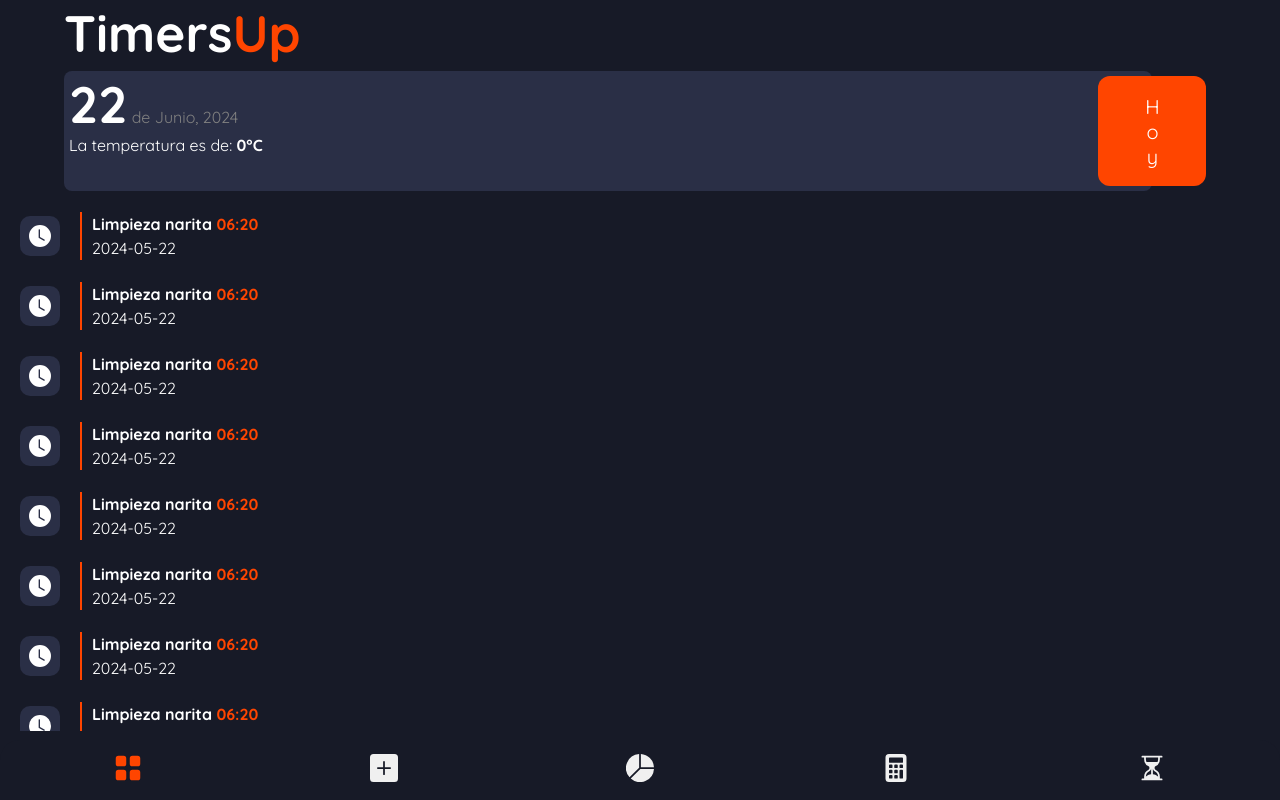
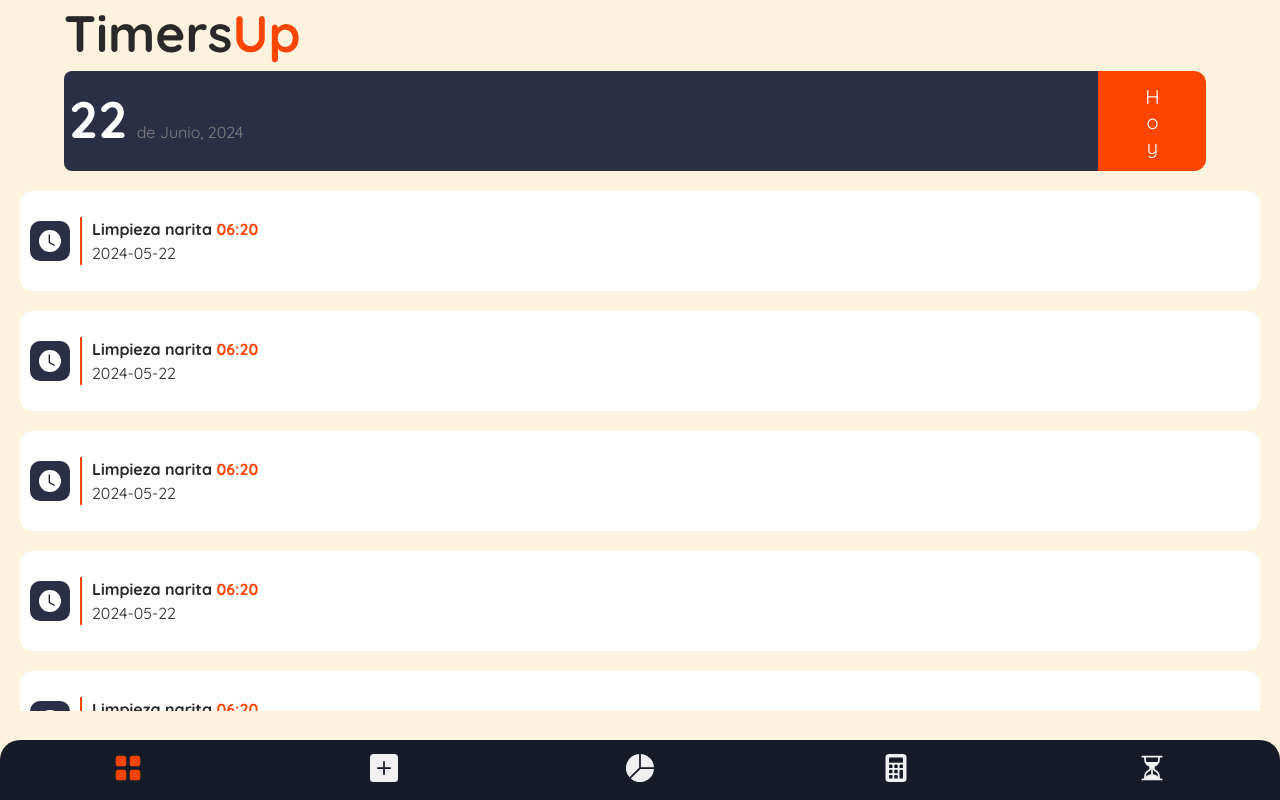
Before and after one commit to lpmagdiel/timersup, a React (Vite) app: page / in a window 1280 px wide. Built offline with nearby package versions, Linux system fonts and the light colour scheme; no server answers.

Commit message:
nueva interfaz

```diff
--- a/src/App.css
+++ b/src/App.css
@@ -1,6 +1,6 @@
 #root {
   font-family: "Quicksand", sans-serif;
-  background-color: #171a27;
+  background-color: #FFF3E0;
   min-height: 100vh;
   width: 100%;
 }
@@ -8,7 +8,7 @@
   padding: 0;
   margin: 0;
   box-sizing: border-box;
-  color: #fff
+  color: #292929;
   ;
 }
 .App{
@@ -16,7 +16,7 @@
 }
 .title-app{
   margin: 5px 5%;
-  color: #fff;
+  color: #292929;
 }
 .color-orange{
   color: #ff4500;
--- a/src/components/DateInformation/DateInformation.jsx
+++ b/src/components/DateInformation/DateInformation.jsx
@@ -4,32 +4,13 @@
 export const DateInformation = () => {
   const date = new Date();
   const actualMonth = date.getMonth() + 1;
-  const [weather, setWeather] = useState("0°C");
   const months = ['Enero', 'Febrero', 'Marzo', 'Abril', 'Mayo', 'Junio',
     'Julio', 'Agosto', 'Septiembre', 'Octubre', 'Noviembre', 'Diciembre'];
 
-  const successGeo = (position) => {
-    const URL_WEATHER = `https://api.open-meteo.com/v1/forecast?latitude=${position.coords.latitude}&longitude=${position.coords.longitude}&current=temperature_2m`;
-    setWeather("?°C");
-    fetch(URL_WEATHER)
-      .then(response => response.json())
-      .then(data => {
-        const temperature = data.current.temperature_2m+data.current_units.temperature_2m;
-        setWeather(temperature);
-      })
-  }
-  const errorGeo = () => {
-    setWeather("No lo se 😅");
-  }
-
-  useEffect(() => {
-    navigator.geolocation.getCurrentPosition(successGeo, errorGeo);
-  }, [])
   return (
     <header className='date-information'>
       <div className="date-information-tag">Hoy</div>
       <h1>{date.getDate()}</h1><span> de {months[actualMonth]}, {date.getFullYear()}</span>
-      <p>La temperatura es de: <b>{weather}</b></p>
     </header>
   );
 };
--- a/src/components/DateInformation/style.css
+++ b/src/components/DateInformation/style.css
@@ -1,9 +1,8 @@
 .date-information{
     margin-top: 10px;
     width: 85%;
-    height: 120px;
+    height: 100px;
     background-color: #2a2f46;
-    padding: 5px;
     margin-left: 5%;
     border-radius: 8px;
     position: relative;
@@ -12,6 +11,7 @@
 .date-information h1{
     display: inline-block;
     color: #fff;
+    padding: 20px 5px 5px 5px;
 }
 .date-information p{
     color: #fff;
@@ -25,10 +25,11 @@
     color: #fff;
     background-color: orangered;
     width: 10%;
-    height: 110px;
+    height: 100%;
     position: absolute;
     left: 95%;
-    border-radius: 12px;
+    border-top-right-radius: 12px;
+    border-bottom-right-radius: 12px;
     display: flex;
     justify-content: center;
     align-items: center;
--- a/src/components/TaskIcon/style.css
+++ b/src/components/TaskIcon/style.css
@@ -1,12 +1,15 @@
-
-.task-icon{
+.task-icon {
     display: grid;
     grid-template-columns: 50px 1fr;
     grid-gap: 10px;
-    height: 50px;
+    height: 100px;
     align-items: center;
+    background-color: #fff;
+    border-radius: 12px;
 }
-.task-icon-icon{
+
+.task-icon-icon {
+    margin-left: 10px;
     background-color: #2a2f46;
     width: 40px;
     height: 40px;
@@ -14,14 +17,16 @@
     justify-content: center;
     align-items: center;
     border-radius: 10px;
-    transition: 0.7s;
+    transition: 1s;
 }
-.task-icon-content{
+
+.task-icon-content {
     border-left: 2px solid #ff4500;
     padding-left: 10px;
 }
-.task-icon-active{
+
+.task-icon-active {
     background-color: #ff4500;
-    height: 50px;
-    width: 50px;;
+    border-radius: 50%;
+    transform: rotate(360deg);
 }
--- a/src/components/TaskList/style.css
+++ b/src/components/TaskList/style.css
@@ -1,5 +1,5 @@
 .task-list{
-    width: calc(100% + 25px);
+    width: 100%;
     height: 100%;
     display: grid;
     grid-template-columns: 1fr;
```
